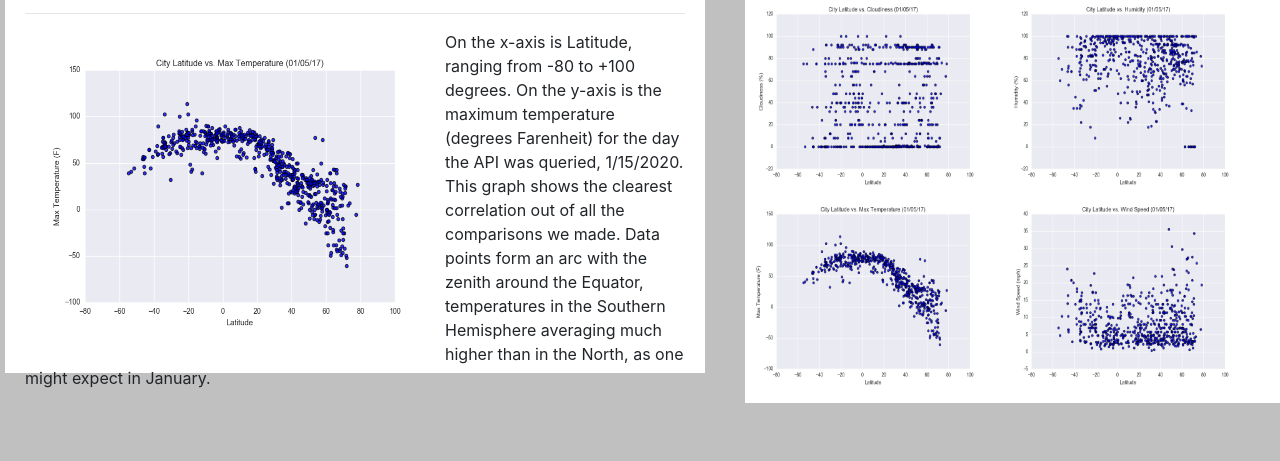
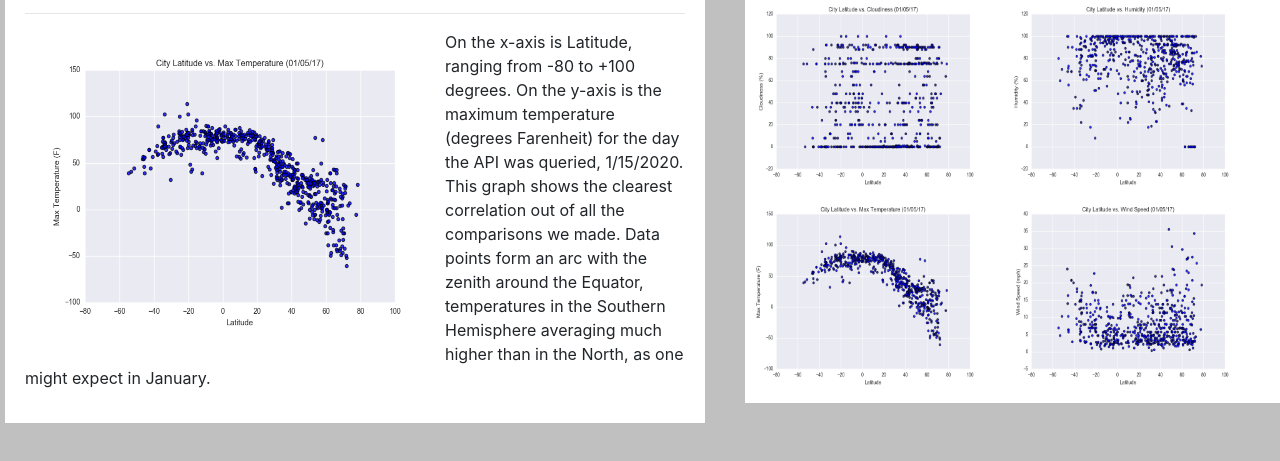
Before and after one commit to ktaufer/web-design-challenge, a plain HTML site: page temp.html in a window 1280 px wide. Shown: the part 187-648 px from the top of the page. Drawn offline with nearby package versions, Linux system fonts and the light colour scheme.

Commit message:
better better

```diff
--- a/style.css
+++ b/style.css
@@ -30,7 +30,7 @@ body{
     background-color: white;
     padding: 20px;
     width: 700px;
-    height: 450px;
+    height: 500px;
     align-content: center;
     margin-left: -80px;
     margin-top: 40px;
@@ -51,6 +51,7 @@ body{
 #data-box{
     position: relative;
     width: 1200px;
+    padding: 10px;
     margin-left: 0px;
 }
 
```
